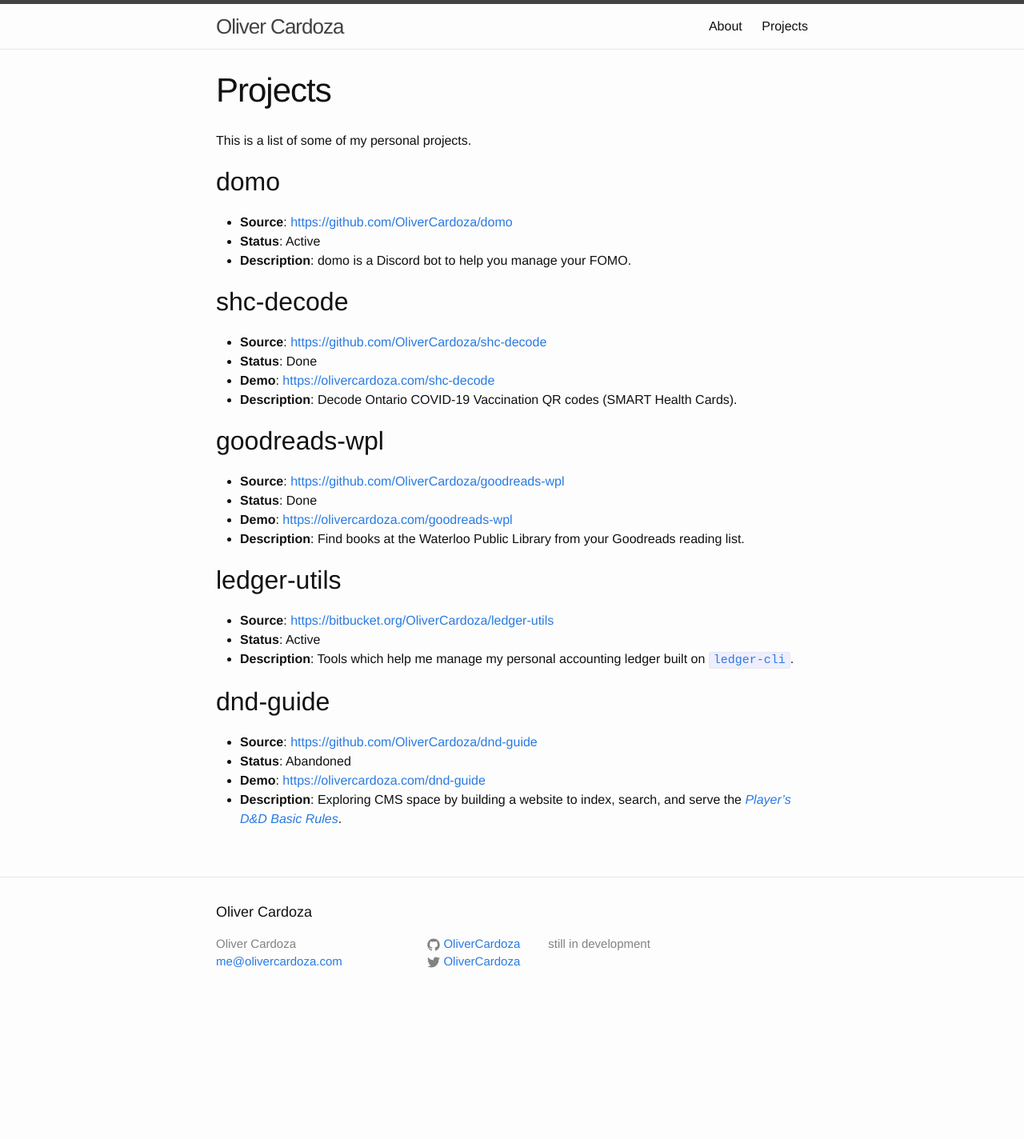
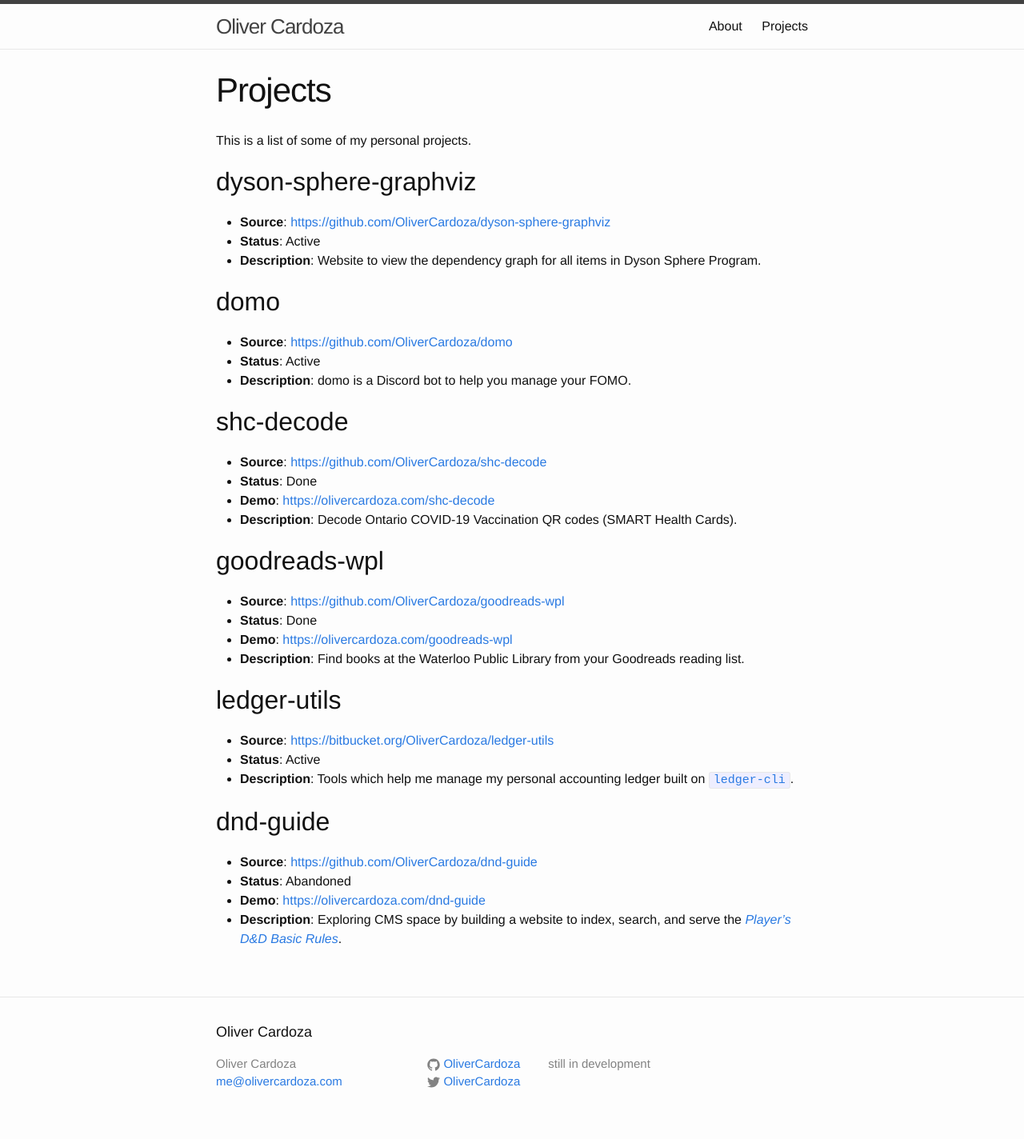
Before and after one commit to OliverCardoza/OliverCardoza.github.io, a Jekyll site: the page built from projects.md, in a window 1280 px wide. Shown: the whole page at 80% size. Built offline with Jekyll 4.4.1, drawn with Linux system fonts in a browser that asks for light colours; before the commit the page ends 1274 px from its top, so only the background shows below that.

Commit message:
add dyson-sphere-graphviz to projects

```diff
--- a/projects.md
+++ b/projects.md
@@ -4,6 +4,11 @@
 permalink: /projects
 ---
 This is a list of some of my personal projects.
+
+## dyson-sphere-graphviz
+* **Source**: <https://github.com/OliverCardoza/dyson-sphere-graphviz>
+* **Status**: Active
+* **Description**: Website to view the dependency graph for all items in Dyson Sphere Program.
 
 ## domo
 * **Source**: <https://github.com/OliverCardoza/domo>
```
